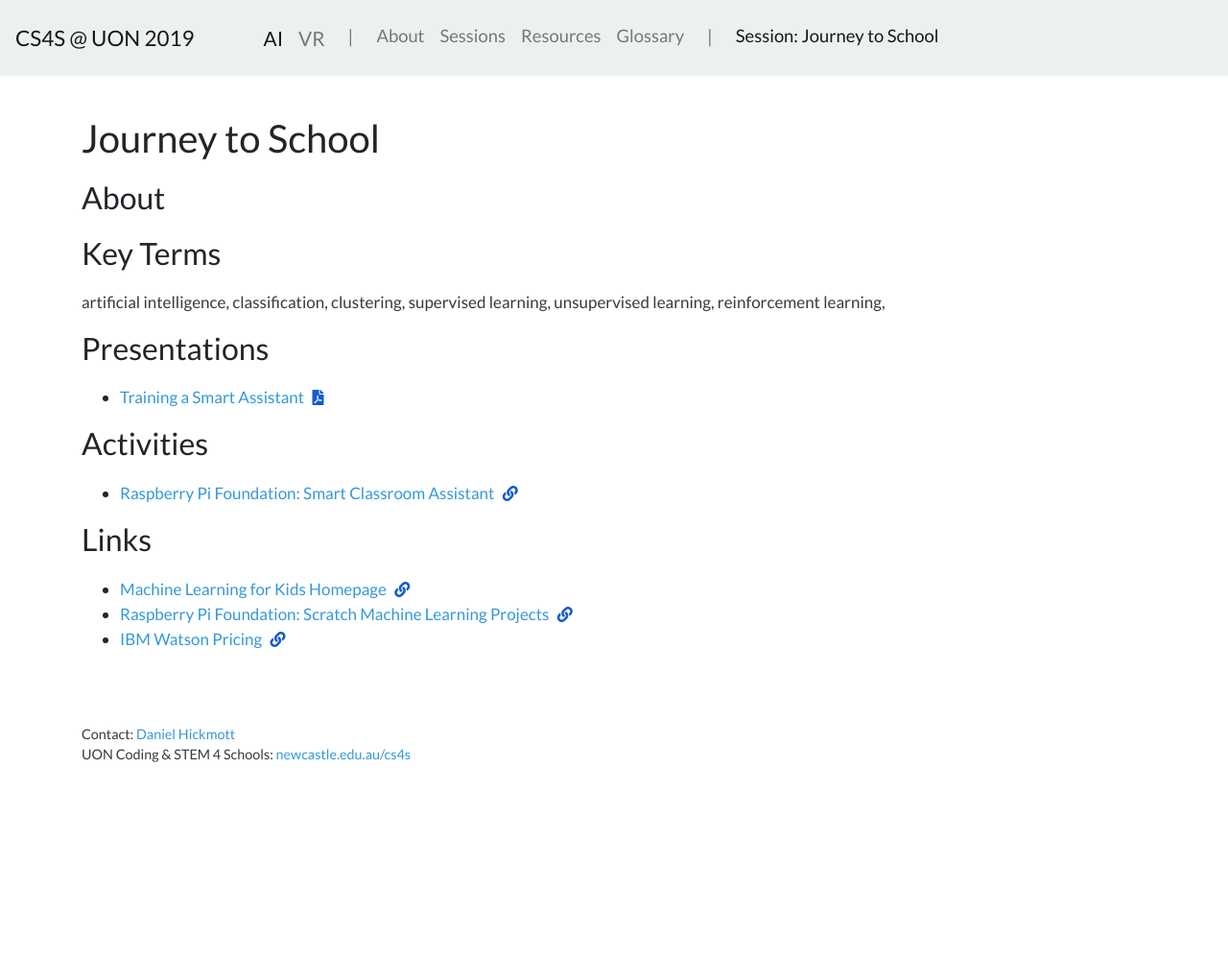
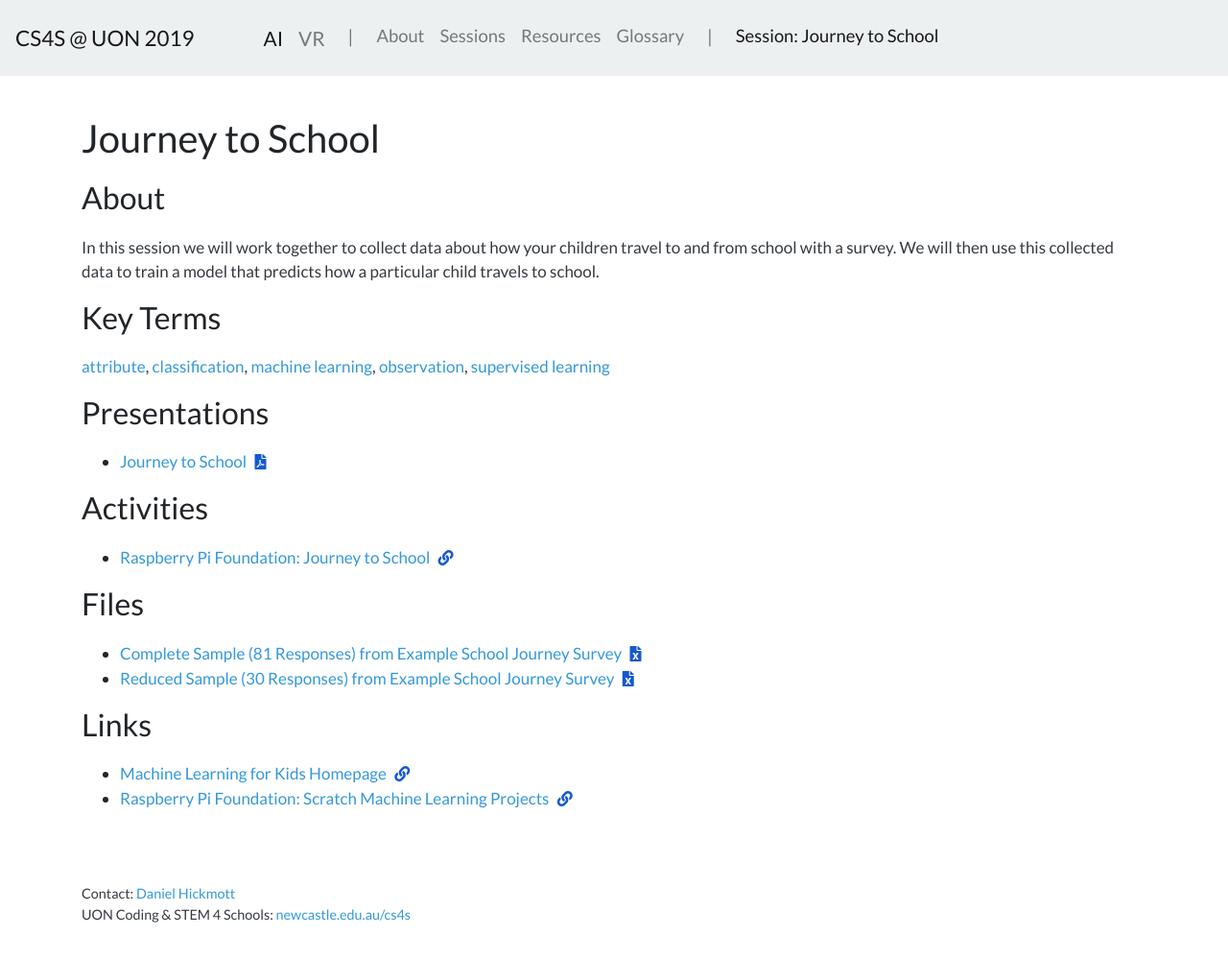
Before and after one commit to cs4s/2019, a Jekyll site: the page built from ai/sessions/journey/index.md, in a window 1280 px wide and 1038 px high. Shown: the top 1000 px of the window at 96% size. Built offline with Jekyll 4.4.1, drawn with Linux system fonts in a browser that asks for light colours.

Commit message:
Changes journey session page to include more detail and exported PDF

```diff
--- a/ai/sessions/journey/index.md
+++ b/ai/sessions/journey/index.md
@@ -1,5 +1,5 @@
 ---
-layout: default
+layout: session
 title: "Journey to School"
 ---
 
@@ -7,20 +7,27 @@ title: "Journey to School"
 
 ### About
 
+In this session we will work together to collect data about how your children travel to and from school with a survey.
+We will then use this collected data to train a model that predicts how a particular child travels to school.
+
 ### Key Terms
 
-artificial intelligence, classification, clustering, supervised learning, unsupervised learning, reinforcement learning,
+[attribute](){: .term }, [classification](){: .term }, [machine learning](){: .term }, [observation](){: .term}, [supervised learning](){: .term }
 
 ### Presentations
 
-- [Training a Smart Assistant](){: .text-info } <i class="fas fa-file-pdf session-icon"></i>
+- [Journey to School](presentation/journey.pdf){: .text-info } <i class="fas fa-file-pdf session-icon"></i>
 
 ### Activities
 
-- [Raspberry Pi Foundation: Smart Classroom Assistant](https://projects.raspberrypi.org/en/projects/smart-classroom){: class="text-info" target="_blank" } <i class="fas fa-link session-icon"></i>
+- [Raspberry Pi Foundation: Journey to School](https://projects.raspberrypi.org/en/projects/journey-to-school){: class="text-info" target="_blank" } <i class="fas fa-link session-icon"></i>
+
+### Files
+
+- [Complete Sample (81 Responses) from Example School Journey Survey](full_sample_survey.xlsx){: .text-info } <i class="fas fa-file-excel session-icon"></i>
+- [Reduced Sample (30 Responses) from Example School Journey Survey](reduced_sample_survey.xlsx){: .text-info } <i class="fas fa-file-excel session-icon"></i>
 
 ### Links
 
 - [Machine Learning for Kids Homepage](https://machinelearningforkids.co.uk/){: class="text-info" target="_blank" } <i class="fas fa-link session-icon"></i>
 - [Raspberry Pi Foundation: Scratch Machine Learning Projects](https://projects.raspberrypi.org/en/pathways/scratch-machine-learning){: class="text-info" target="_blank" } <i class="fas fa-link session-icon"></i>
-- [IBM Watson Pricing](https://www.ibm.com/cloud/watson-assistant/pricing/){: class="text-info" target="_blank" } <i class="fas fa-link session-icon"></i>
```
Also changed, not shown: 3 other files.
